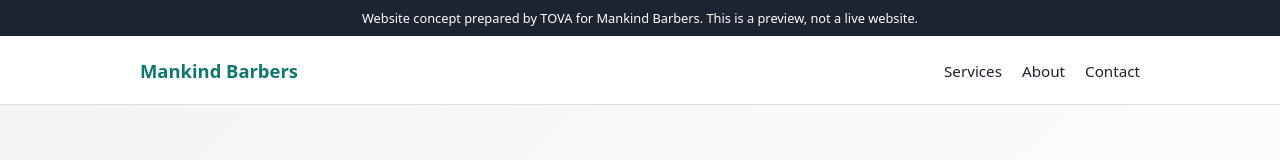
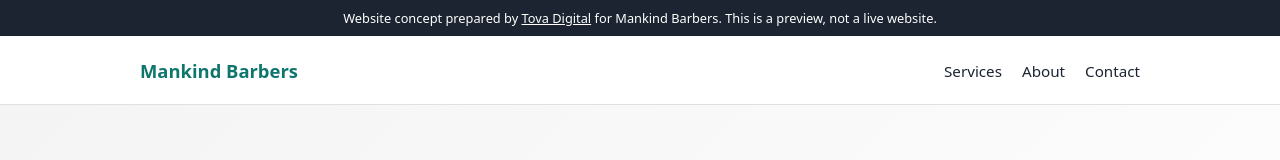
Before and after one commit to tova-studio/mankind-barbers, a plain HTML site: page index.html in a window 1280 px wide. Shown: the top 160 px of the page. Drawn offline with Linux system fonts and the light colour scheme.

Commit message:
Tova Digital: link in the preview bar, current name in the credits

```diff
--- a/index.html
+++ b/index.html
@@ -39,7 +39,7 @@ footer{padding:28px 0;font-size:.85rem;color:var(--muted);border-top:1px solid v
 </style>
 <meta name="robots" content="noindex, nofollow"><meta property="og:type" content="website"><meta property="og:title" content="Mankind Barbers | Hair salons &amp; barbers Christchurch"><meta property="og:description" content="Mankind Barbers is a local hair salons &amp; barbers based in Christchurch. Get in touch today for a friendly, no-obligation chat."><meta property="og:site_name" content="Mankind Barbers"><meta property="og:locale" content="en_NZ"><meta property="og:url" content="https://tova-studio.github.io/mankind-barbers/"><meta name="twitter:card" content="summary"><meta name="twitter:title" content="Mankind Barbers | Hair salons &amp; barbers Christchurch"><meta name="twitter:description" content="Mankind Barbers is a local hair salons &amp; barbers based in Christchurch. Get in touch today for a friendly, no-obligation chat."></head>
 <body>
-<div class="ribbon">Website concept prepared by TOVA for Mankind Barbers. This is a preview, not a live website.</div>
+<div class="ribbon">Website concept prepared by <a href="https://tovadigital.co.nz/" target="_blank" rel="noopener" style="color:inherit;text-decoration:underline">Tova Digital</a> for Mankind Barbers. This is a preview, not a live website.</div>
 <header class="top"><div class="wrap"><a class="logo" href="#">Mankind Barbers</a><nav><a href="#services">Services</a><a href="#about">About</a><a href="#contact">Contact</a></nav></div></header>
 <main>
 <section class="hero plain"><div class="wrap"><h1>Hair salons &amp; barbers services in Christchurch you can rely on</h1><p>Mankind Barbers is a local hair salons &amp; barbers based in Christchurch. Get in touch today for a friendly, no-obligation chat.</p><a class="btn" href="tel:+6433899517">Call +6433899517</a></div></section>
```
